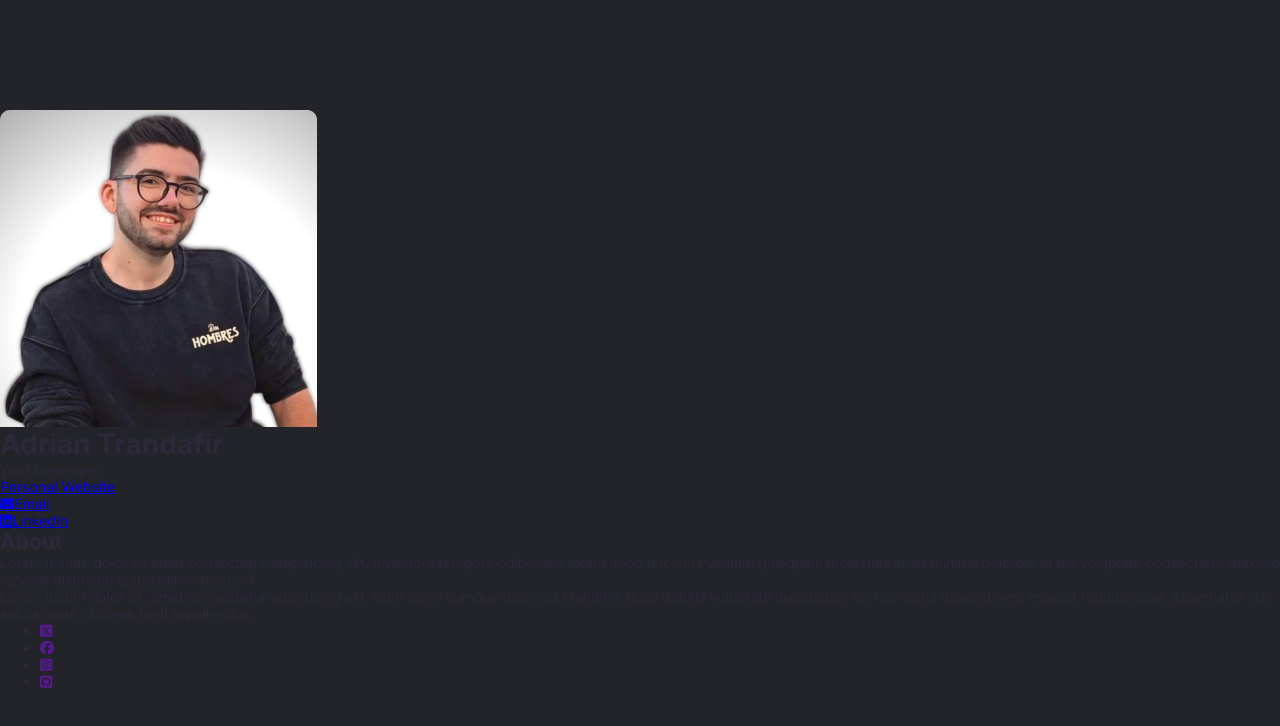
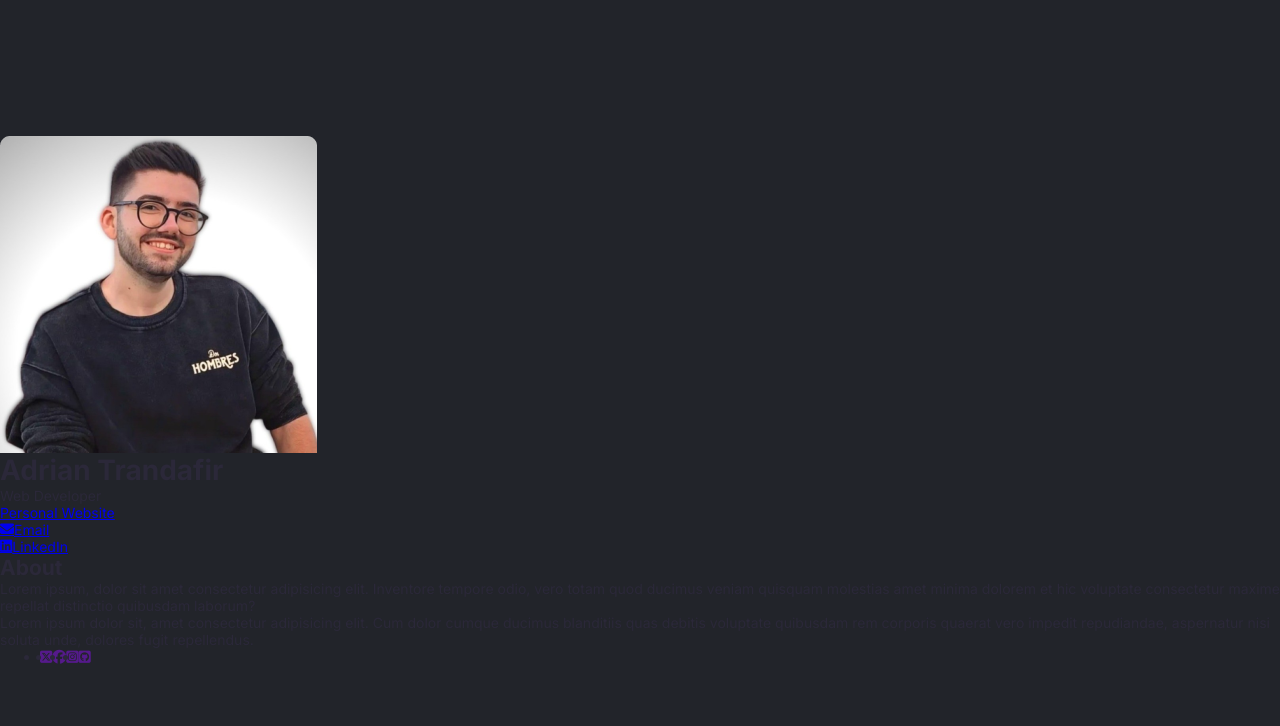
Before and after one commit to XenoMee/Digital-Business-Card-React, a React (Vite) app: page / in a window 1280 px wide. Shown: the top 726 px of the page. Built offline with nearby package versions, Linux system fonts and the light colour scheme.

Commit message:
add flex-group class to social icon list

```diff
--- a/src/components/Footer.jsx
+++ b/src/components/Footer.jsx
@@ -2,7 +2,7 @@ import React from 'react';
 
 const Footer = () => (
   <footer className='footer'>
-    <ul className='social-list'>
+    <ul className='social-list flex-group'>
       <li className='social-item'>
         <a className='social-link' href=''>
           <i className='fa-brands fa-square-x-twitter'></i>
```
